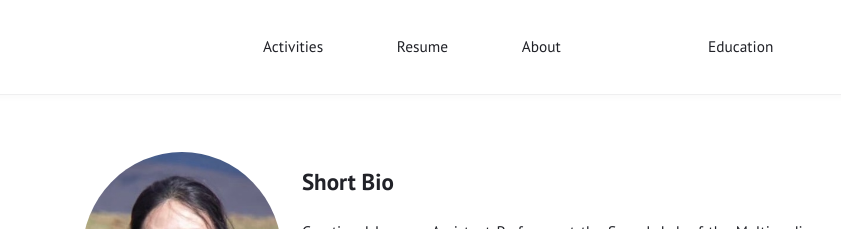
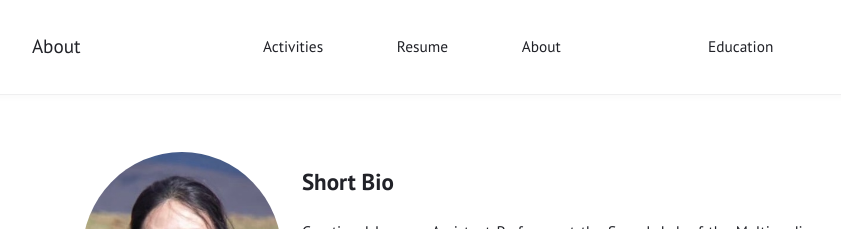
Before and after one commit to zhengjunyue/zhengjunyue.github.io, a Jekyll site: the page built from index.md, in a window 1280 px wide. Shown: the top 229 px of the page, without its empty margins (219-1060 px from the left). Built offline with Jekyll 4.4.1, drawn with Linux system fonts in a browser that asks for light colours.

Commit message:
Update _config.yml

```diff
--- a/_config.yml
+++ b/_config.yml
@@ -1,30 +1,28 @@
 ---
 layout: page
-title: ""
+title: "About"
 ---
 
 <div style="display: flex; justify-content: space-between; align-items: flex-start; margin-bottom: 20px;">
-  <!-- Right Side (Photo, Contact Info, and Social Links) -->
+  <!-- Right Side (Photo and Contact Info) -->
   <div style="text-align: center; flex: 0 0 250px;">
     <!-- Photo Section -->
     <img src="/files/Yue_Zhengjun.jpg" alt="Zhengjun" style="width: 100%; max-width: 200px; border-radius: 50%; margin-bottom: 20px; float: right; margin-left: 20px;">
 
     <!-- Contact Info Section -->
-    <div style="font-size: 1rem; margin-bottom: 20px;">
+    <div style="font-size: 1rem;">
+      <p><strong>Email:</strong> <a href="mailto:z.yue@tudelft.nl">z.yue@tudelft.nl</a></p>
       <p><strong>Assistant Professor</strong> </p>
-      <p><strong>TU Delft</strong> </p>
-      <p><strong>Email:</strong> <a href="mailto:z.yue@tudelft.nl">z.yue@tudelft.nl</a></p>
+      <p><strong>TU Delft </strong> </p>
+      <p><strong>Speech Technology for Healthcare </strong> </p>
       <p><strong>LinkedIn:</strong> <a href="https://www.linkedin.com/in/zhengjun-yue/" target="_blank">Zhengjun Yue</a></p>
     </div>
-
-<!-- Social Media Icons Section -->
-
-
+  </div>
 
   <!-- Left Side (Text) -->
   <div style="flex: 1; padding-left: 20px;">
     <h2>Short Bio</h2>
-    <p>Greetings! I am an Assistant Professor at the Speech Lab of the Multimedia Computing Group at the Delft University of Technology (TU Delft), the Netherlands. My research focus is <strong>Speech Technology for Healthcare</strong>.</p>
+    <p>Greetings! I am an Assistant Professor at the Speech Lab of the Multimedia Computing Group at the Delft University of Technology (TU Delft), the Netherlands. My research focus is **Speech Technology for Healthcare**.</p>
 
     <p>I completed my PhD in the area of dysarthric speech recognition in the Speech and Hearing Group at the University of Sheffield, United Kingdom, funded by the Marie-Curie H2020 TAPAS project. After my PhD, I worked at King's College London (KCL), United Kingdom, as a postdoc funded by the British Engineering and Natural Sciences Research Council (EPSRC) SpeechWave project, focusing on robust dysarthric speech recognition using raw waveform acoustic modelling. I hold an M.Sc. in Artificial Intelligence from the University of Edinburgh and a B.Sc. in Telecommunication Engineering from Shanghai University. For more details, please visit my [CV](https://zhengjunyue.github.io/cv/) page.</p>
 
@@ -39,6 +37,6 @@
 * Child speech analysis
 * Conversational AI medical systems for healthcare
 * Multi-modal biomarkers for pathological speech
-* Generative and Explainable AI for pathological speech
+* Generative AI for pathological speech
 
 ## News ##
```
